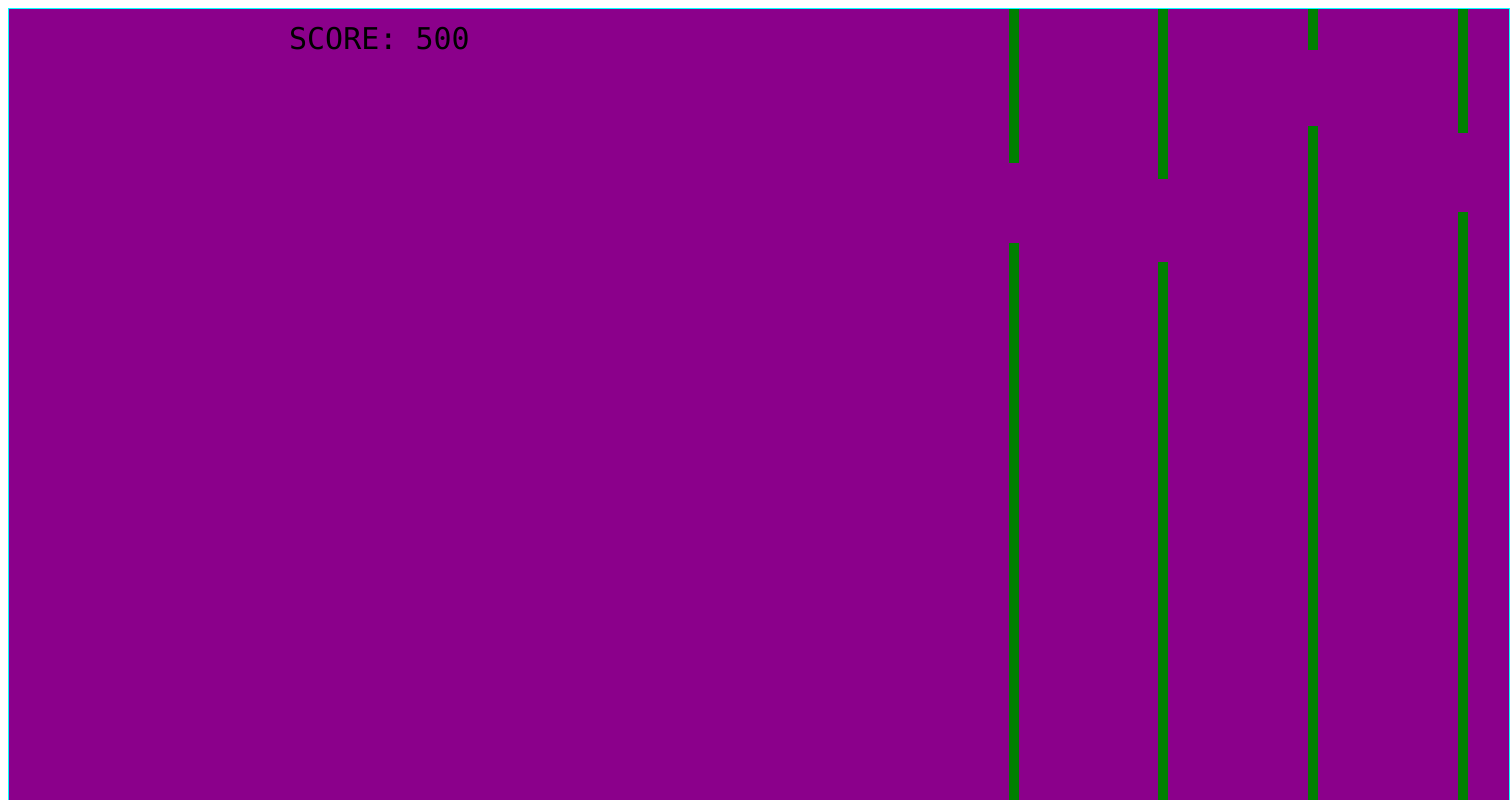
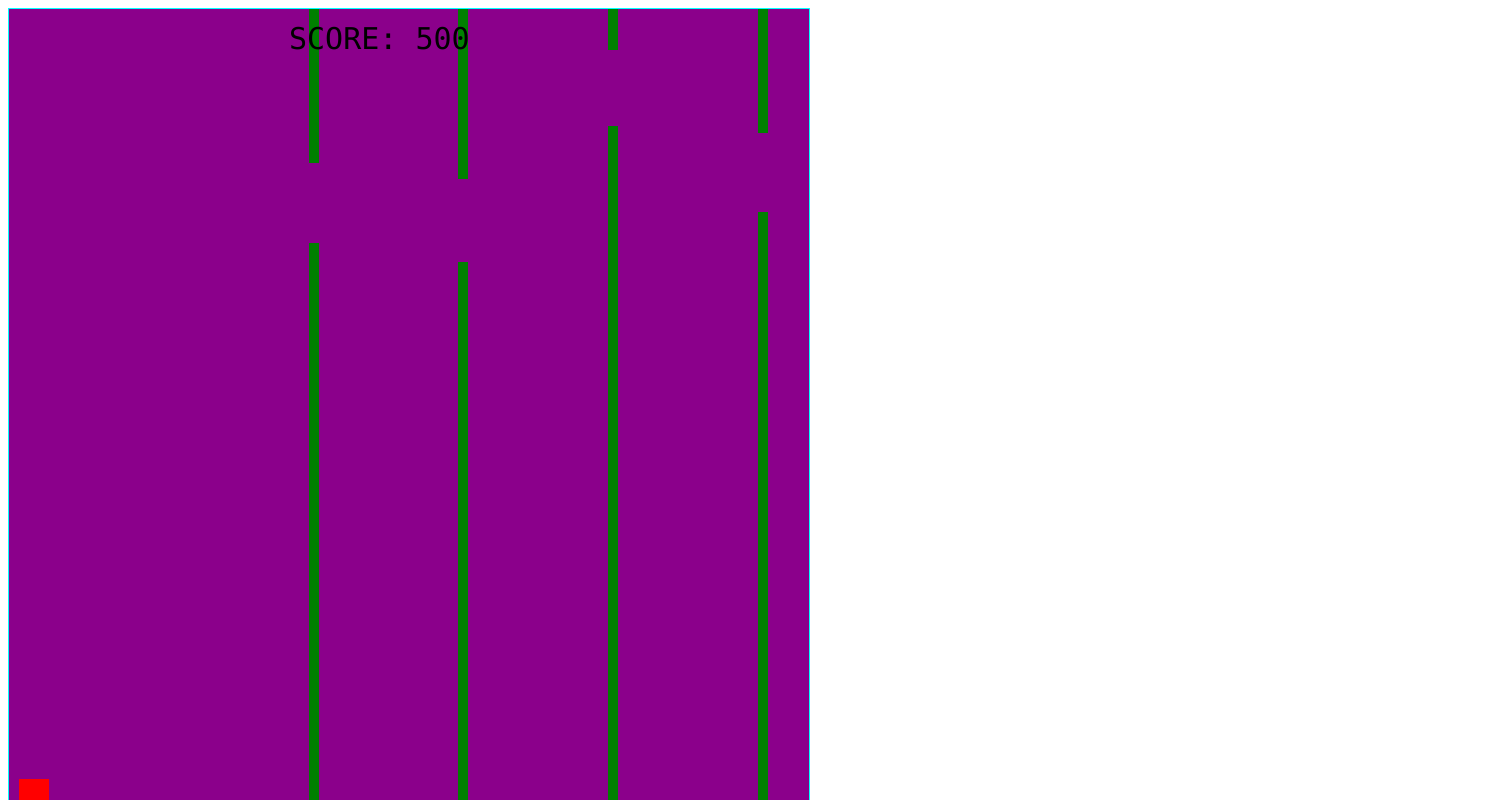
Before and after one commit to ElementalMinecraftGaming/random, a plain HTML site: page game.html in a window 1280 px wide. Shown: the top 800 px of the page, 1510 px wide, since content can reach past the window. Drawn offline with Linux system fonts and the light colour scheme.

Commit message:
Update game.html

```diff
--- a/game.html
+++ b/game.html
@@ -26,8 +26,8 @@ function startGame() {
 var myGameArea = {
     canvas : document.createElement("canvas"),
     start : function() {
-        this.canvas.width = 1500;
-        this.canvas.height = 1500;
+        this.canvas.width = 800;
+        this.canvas.height = 800;
         this.context = this.canvas.getContext("2d");
         document.body.insertBefore(this.canvas, document.body.childNodes[0]);
         this.frameNo = 0;
```
